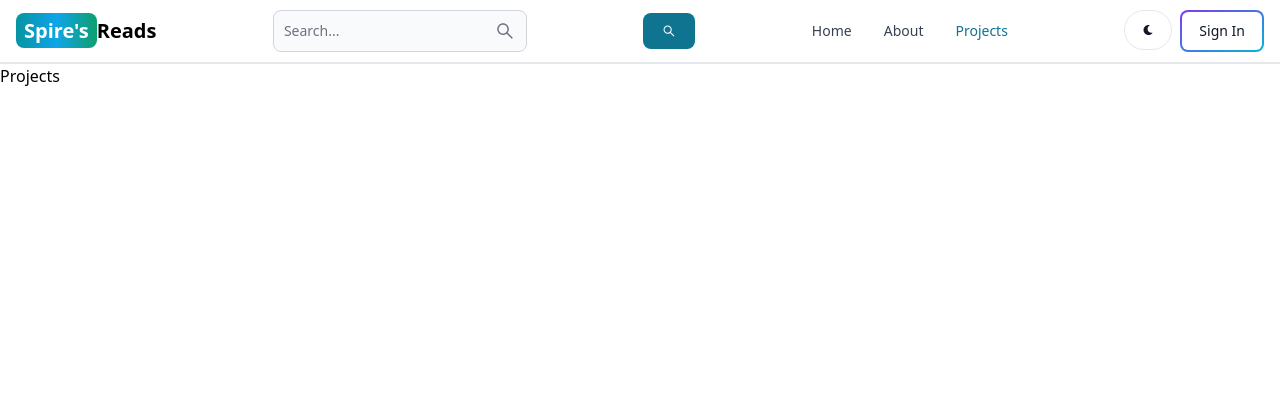
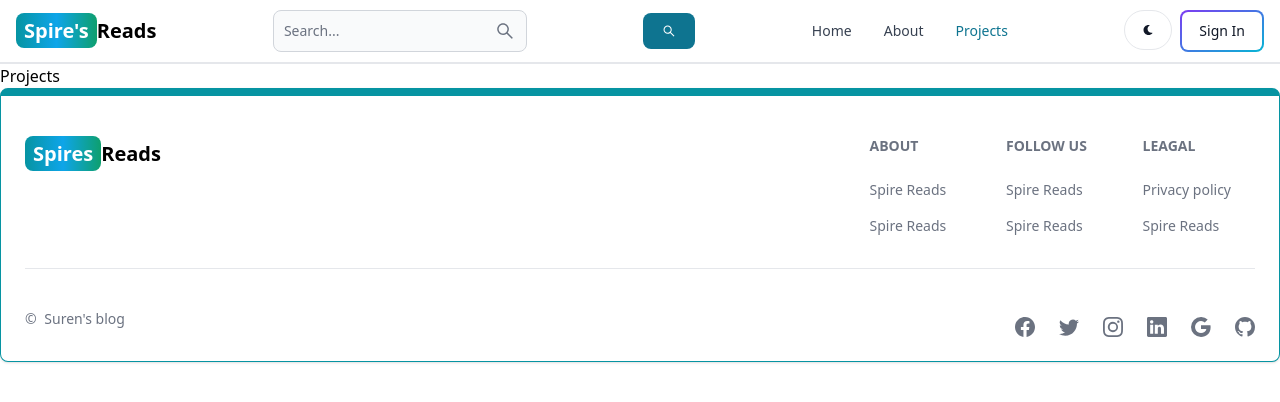
Before and after one commit to Suren06/spire-reads, a React (Vite) app in the folder client/: page /projects in a window 1280 px wide. Shown: the top 402 px of the page. Built offline with nearby package versions, Linux system fonts and the light colour scheme.

Commit message:
Created a footer component

```diff
--- a/client/src/App.jsx
+++ b/client/src/App.jsx
@@ -6,6 +6,7 @@
 import Dashboard from "./pages/Dashboard";
 import Projects from "./pages/Projects";
 import Header from "./components/Header";
+import Footer from "./components/Footer";
 
 const App = () => {
   return (
@@ -20,6 +21,7 @@
         <Route path="/dashboard" element={<Dashboard />} />
         <Route path="/projects" element={<Projects />} />
       </Routes>
+      <Footer />
     </BrowserRouter>
   );
 };
--- /dev/null
+++ b/client/src/components/Footer.jsx
@@ -0,0 +1,109 @@
+import { Footer } from "flowbite-react";
+import { Link } from "react-router-dom";
+import {
+  BsFacebook,
+  BsTwitter,
+  BsInstagram,
+  BsLinkedin,
+  BsGoogle,
+  BsGithub,
+} from "react-icons/bs";
+
+const FooterCom = () => {
+  return (
+    <Footer container className="border border-t-8 border-teal-500">
+      <div className="w-full max-w-7xl mx-auto">
+        <div className="grid w-full justify-between sm:flex md:grid-cols-1">
+          <div className="mt-5 ">
+            <Link
+              to="/"
+              className="self-center whitespace-nowrap text-lg sm:text-xl font-semibold dark:text-white"
+            >
+              <span className="px-2 py-1 rounded-lg bg-gradient-to-r from-teal-500 via-sky-500 to-green-500 text-white">
+                Spires
+              </span>
+              Reads
+            </Link>
+          </div>
+          <div className="grid grid-cols-2 gap-8 mt-4 sm:grid-cols-3 sm:gap-6">
+            <div>
+              <Footer.Title title="About" />
+              <Footer.LinkGroup col>
+                <Footer.Link
+                  href="https://www.100projects.com"
+                  target="_blank"
+                  rel="noopener noreferrer"
+                >
+                  Spire Reads
+                </Footer.Link>
+                <Footer.Link
+                  href="https://www.100projects.com"
+                  target="_blank"
+                  rel="noopener noreferrer"
+                >
+                  Spire Reads
+                </Footer.Link>
+              </Footer.LinkGroup>
+            </div>
+            <div>
+              <Footer.Title title="Follow us" />
+              <Footer.LinkGroup col>
+                <Footer.Link
+                  href="https://github.com/Suren06"
+                  target="_blank"
+                  rel="noopener noreferrer"
+                >
+                  Spire Reads
+                </Footer.Link>
+                <Footer.Link
+                  href="https://github.com/Suren06"
+                  target="_blank"
+                  rel="noopener noreferrer"
+                >
+                  Spire Reads
+                </Footer.Link>
+              </Footer.LinkGroup>
+            </div>
+            <div>
+              <Footer.Title title="Leagal" />
+              <Footer.LinkGroup col>
+                <Footer.Link
+                  href="https://github.com/Suren06"
+                  target="_blank"
+                  rel="noopener noreferrer"
+                >
+                  Privacy policy
+                </Footer.Link>
+                <Footer.Link
+                  href="https://github.com/Suren06"
+                  target="_blank"
+                  rel="noopener noreferrer"
+                >
+                  Spire Reads
+                </Footer.Link>
+              </Footer.LinkGroup>
+            </div>
+          </div>
+        </div>
+        <Footer.Divider />
+        <div className="w-full sm:flex sm:items-center sm:justify-between">
+          <Footer.Copyright
+            href="#"
+            by="Suren's blog"
+            year={new Date().getFullYear}
+          />
+          <div className="flex gap-6 sm-mt-0 mt-4 sm:justify-center">
+            <Footer.Icon href="#" icon={BsFacebook} />
+            <Footer.Icon href="#" icon={BsTwitter} />
+            <Footer.Icon href="#" icon={BsInstagram} />
+            <Footer.Icon href="#" icon={BsLinkedin} />
+            <Footer.Icon href="#" icon={BsGoogle} />
+            <Footer.Icon href="#" icon={BsGithub} />
+          </div>
+        </div>
+      </div>
+    </Footer>
+  );
+};
+
+export default FooterCom;
```
